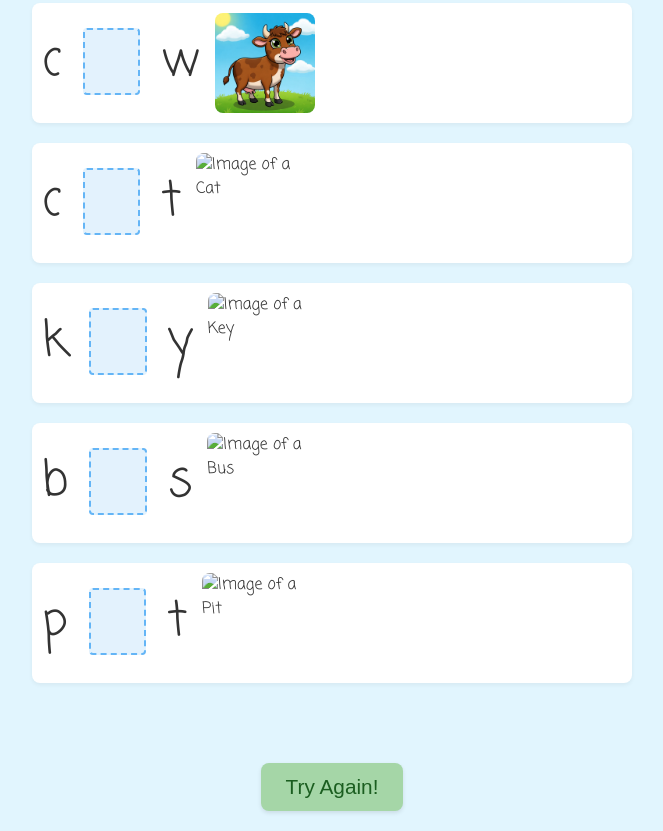
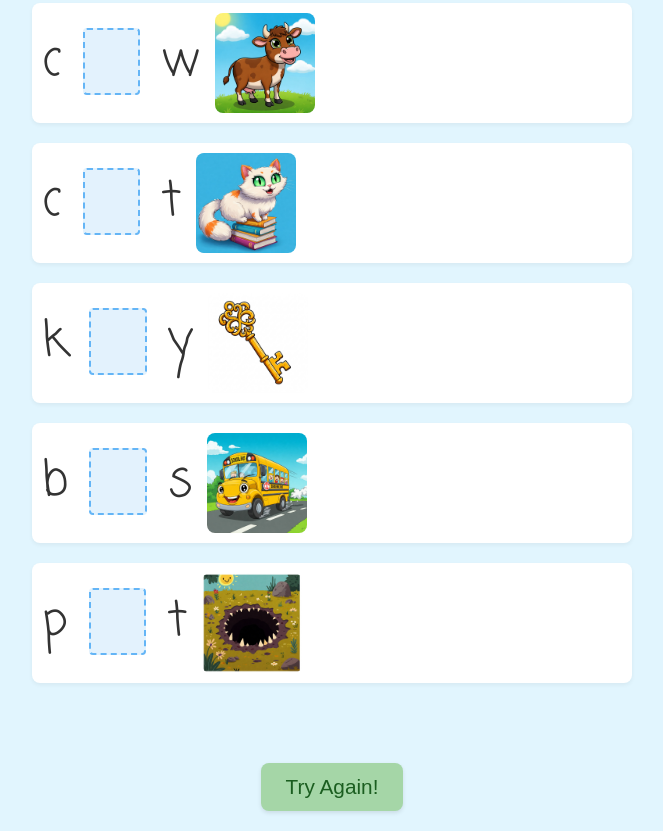
Before and after one commit to GoodRootsLearning/ks, a plain HTML site: page index.html in a window 1280 px wide. Shown: the part 322-1153 px from the top of the page, without its empty margins (308-971 px from the left). Drawn offline with Linux system fonts and the light colour scheme.

Commit message:
Update index.html

```diff
--- a/index.html
+++ b/index.html
@@ -206,22 +206,22 @@ h2 {
 
     <div class="word-item">
         <p>c <span class="dropzone" data-correct="a"></span> t</p>
-        <img src="imgs/cat.jpg/?text=Cat" alt="Image of a Cat">
+        <img src="imgs/cat.jpg" alt="Image of a Cat">
     </div>
 
     <div class="word-item">
         <p>k <span class="dropzone" data-correct="e"></span> y</p>
-        <img src="imgs/Key.jpg/?text=Key" alt="Image of a Key">
+        <img src="imgs/Key.jpg" alt="Image of a Key">
     </div>
 
     <div class="word-item">
         <p>b <span class="dropzone" data-correct="u"></span> s</p>
-        <img src="imgs/bus.jpg/?text=Bus" alt="Image of a Bus">
+        <img src="imgs/bus.jpg" alt="Image of a Bus">
     </div>
 
     <div class="word-item">
         <p>p <span class="dropzone" data-correct="i"></span> t</p>
-        <img src="imgs/pit.jpg/?text=Pit" alt="Image of a Pit">
+        <img src="imgs/pit.jpg" alt="Image of a Pit">
     </div>
 </div>
 
```
